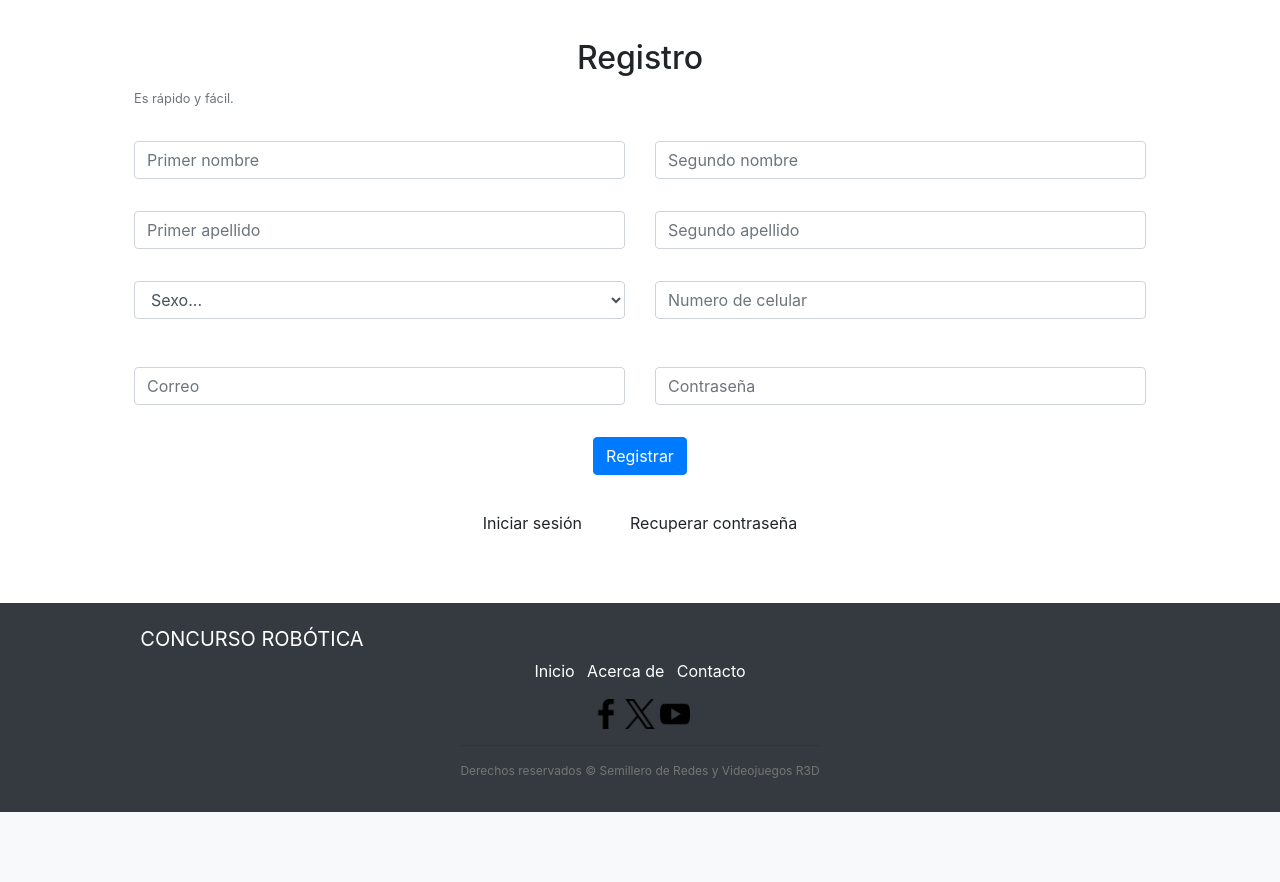
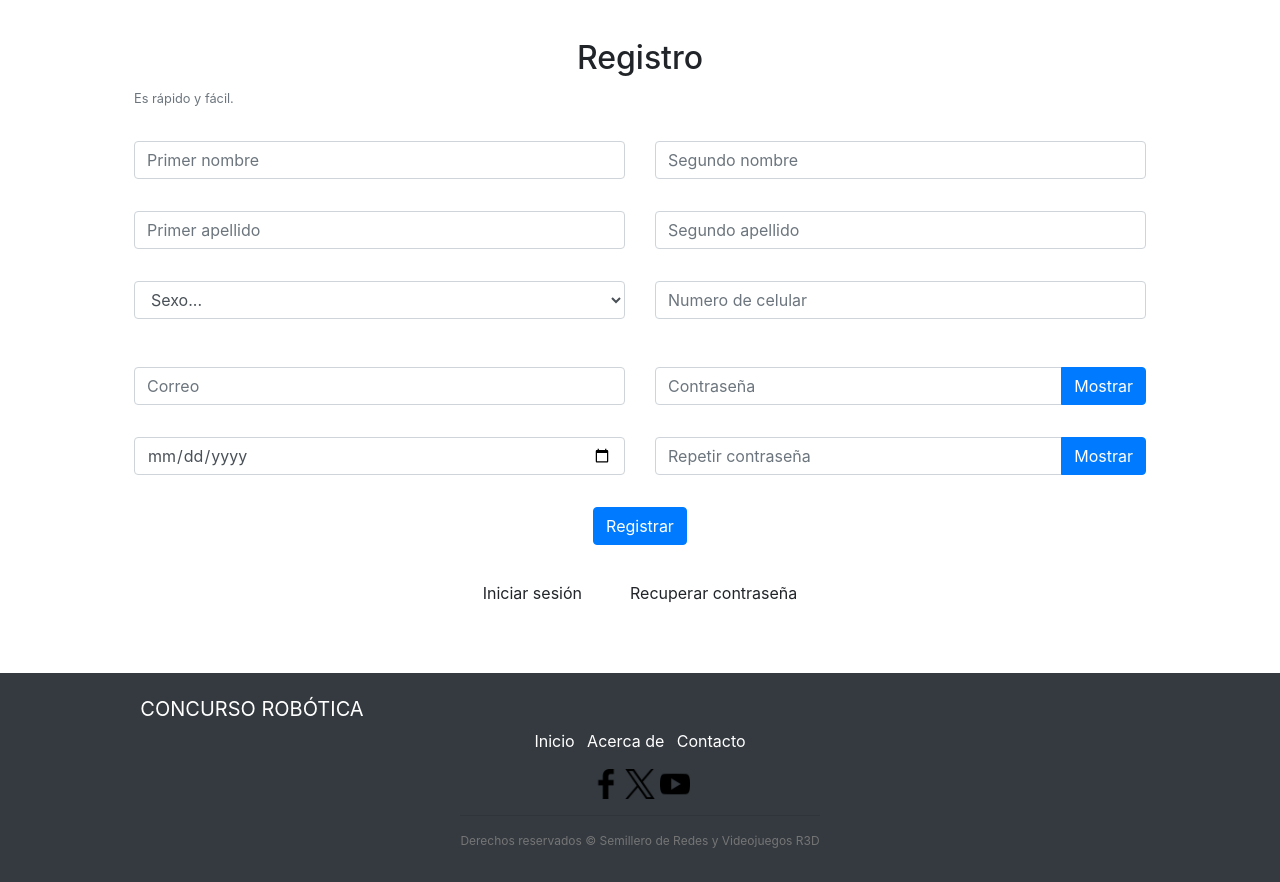
Before and after one commit to JanerBolivar/Concurso-Robotica, a Django app: page /login/registro/ in a window 1280 px wide. Shown: the part 81-963 px from the top of the page. Before the commit the page ends 893 px from the top, so only its background shows below. Run offline with Django 4.2, Linux system fonts and the light colour scheme; some libraries are stand-ins or nearby versions.

Commit message:
Registro listo
El registro esta completo a no ser que surjan errores

```diff
--- a/login/templates/registro.html
+++ b/login/templates/registro.html
@@ -1,4 +1,6 @@
 {% extends 'layout.html' %}
+
+{% load static %}
 
 {% block content %}
 <form method="post" action="{% url 'login:registro' %}">
@@ -15,23 +17,35 @@
 
     <div class="row p-3">
       <div class="col">
-        <input type="text" class="form-control" placeholder="Primer nombre" name="nombre1" value="{{ nombre1|default:'' }}">
+        <input type="text" class="form-control {% if campos_vacios_error.nombre1 %}is-invalid{% endif %}"
+          placeholder="Primer nombre" name="nombre1" data-toggle="tooltip" data-placement="top"
+          title="{% if campos_vacios_error.nombre1 %}Este campo es obligatorio{% endif %}"
+          value="{{ nombre1|default:'' }}">
       </div>
       <div class="col">
-        <input type="text" class="form-control" placeholder="Segundo nombre" name="nombre2" value="{{ nombre2|default:'' }}">
+        <input type="text" class="form-control" placeholder="Segundo nombre" name="nombre2"
+          value="{{ nombre2|default:'' }}">
       </div>
     </div>
     <div class="row p-3">
       <div class="col">
-        <input type="text" class="form-control" placeholder="Primer apellido" name="apellido1" value="{{ apellido1|default:'' }}">
+        <input type="text" class="form-control {% if campos_vacios_error.apellido1 %}is-invalid{% endif %}"
+          placeholder="Primer apellido" name="apellido1" data-toggle="tooltip" data-placement="top"
+          title="{% if campos_vacios_error.apellido1 %}Este campo es obligatorio{% endif %}"
+          value="{{ apellido1|default:'' }}">
       </div>
       <div class="col">
-        <input type="text" class="form-control" placeholder="Segundo apellido" name="apellido2" value="{{ apellido2|default:'' }}">
+        <input type="text" class="form-control {% if campos_vacios_error.apellido2 %}is-invalid{% endif %}"
+          placeholder="Segundo apellido" name="apellido2" data-toggle="tooltip" data-placement="top"
+          title="{% if campos_vacios_error.apellido2 %}Este campo es obligatorio{% endif %}"
+          value="{{ apellido2|default:'' }}">
       </div>
     </div>
     <div class="row p-3">
       <div class="form-group col-md-6">
-        <select id="inputState" class="form-control" name="sexo">
+        <select id="inputState" class="form-control {% if campos_vacios_error.sexo %}is-invalid{% endif %}" name="sexo"
+          data-toggle="tooltip" data-placement="top"
+          title="{% if campos_vacios_error.sexo %}Este campo es obligatorio{% endif %}">
           <option selected>Sexo...</option>
           <option>Femenino</option>
           <option>Maculino</option>
@@ -39,16 +53,50 @@
         </select>
       </div>
       <div class="col">
-        <input type="text" class="form-control" placeholder="Numero de celular" name="telefono" value="{{ telefono|default:'' }}">
+        <input type="text" class="form-control {% if campos_vacios_error.telefono %}is-invalid{% endif %}"
+          placeholder="Numero de celular" name="telefono" data-toggle="tooltip" data-placement="top"
+          title="{% if campos_vacios_error.telefono %}Este campo es obligatorio{% endif %}"
+          value="{{ telefono|default:'' }}">
       </div>
     </div>
     <div class="row p-3">
       <div class="col">
-        <input type="text" class="form-control {% if correo_error %}is-invalid{% endif %}" placeholder="Correo" name="correo" data-toggle="tooltip" data-placement="top" title="{% if correo_error %}Este correo ya existe{% endif %}" value="{{ correo|default:'' }}">
+        <input type="text"
+          class="form-control {% if campos_vacios_error.correo %}is-invalid{% endif %} {% if correo_error %}is-invalid{% endif %}"
+          placeholder="Correo" name="correo" data-toggle="tooltip" data-placement="top"
+          title="{% if campos_vacios_error.correo %}Este campo es obligatorio{% endif %} {% if correo_error %}Este correo ya existe{% endif %}"
+          value="{{ correo|default:'' }}">
       </div>
       <div class="col">
-        <input type="text" class="form-control" placeholder="Contraseña" name="contrasena">
+        <div class="input-group">
+          <input type="password" class="form-control {% if campos_vacios_error.contrasena %}is-invalid{% endif %} {% if contrasena_no_coincide %}is-invalid{% endif %}"
+            placeholder="Contraseña" name="contrasena" id="contrasenaInput" data-toggle="tooltip" data-placement="top"
+            title="{% if campos_vacios_error.contrasena %}Este campo es obligatorio{% endif %} {% if contrasena_no_coincide %}La contraseña no coincide{% endif %}">
+          <div class="input-group-append">
+            <button class="btn btn-primary" type="button" id="toggleContrasenaBtn"
+              onclick="toggleContrasena()">Mostrar</button>
+          </div>
+        </div>
       </div>
+      <script src="{% static 'js/mostrar_contrasena.js' %}"></script>
+    </div>
+    <div class="row p-3">
+      <div class="col">
+        <input type="date" class="form-control" name="fecha_nacimiento" id="fecha_nacimiento" data-toggle="tooltip"
+          data-placement="top" title="Fecha de Nacimiento" value="{{ fecha_nacimiento|default:'' }}">
+      </div>
+      <div class="col">
+        <div class="input-group">
+          <input type="password" class="form-control {% if campos_vacios_error.contrasena_repetida %}is-invalid{% endif %} {% if contrasena_no_coincide %}is-invalid{% endif %}"
+            placeholder="Repetir contraseña" name="contrasena_repetida" id="contrasenaInput" data-toggle="tooltip"
+            data-placement="top" title="{% if campos_vacios_error.contrasena_repetida %}Este campo es obligatorio{% endif %} {% if contrasena_no_coincide %}La contraseña no coincide{% endif %}">
+          <div class="input-group-append">
+            <button class="btn btn-primary" type="button" id="toggleContrasenaBtn"
+              onclick="toggleContrasena()">Mostrar</button>
+          </div>
+        </div>
+      </div>
+      <script src="{% static 'js/mostrar_contrasena.js' %}"></script>
     </div>
     <div class="row p-3">
       <div class="col">
--- a/login/views.py
+++ b/login/views.py
@@ -1,5 +1,6 @@
 from django.shortcuts import render, redirect
 from django.views.generic import View
+from django.http import HttpResponse
 from django.contrib.auth.decorators import login_required
 from django.contrib.auth import logout
 from .models import Usuario
@@ -26,16 +27,71 @@ class RegistroView(View):
         return render(request, 'registro.html', context)
 
     def post(self, request, *args, **kwargs):
-        # Obtener los datos del formulario
-        nombre1 = request.POST['nombre1']
-        nombre2 = request.POST['nombre2']
-        apellido1 = request.POST['apellido1']
-        apellido2 = request.POST['apellido2']
-        #fecha_nacimiento = request.POST['fecha_nacimiento']
-        telefono = request.POST['telefono']
-        sexo = request.POST['sexo']
-        correo = request.POST['correo']
-        contrasena = request.POST['contrasena']
+         # Obtener los datos del formulario
+        nombre1 = request.POST.get('nombre1', '')
+        nombre2 = request.POST.get('nombre2', '')
+        apellido1 = request.POST.get('apellido1', '')
+        apellido2 = request.POST.get('apellido2', '')
+        telefono = request.POST.get('telefono', '')
+        fecha_nacimiento = request.POST.get('fecha_nacimiento', '')
+        sexo = request.POST.get('sexo', '')
+        correo = request.POST.get('correo', '')
+        contrasena = request.POST.get('contrasena', '')
+        contrasena_repetida = request.POST.get('contrasena_repetida', '')
+
+        # Validar campos vacíos y guardar mensajes de error
+        campos_vacios_error = {}
+        if not nombre1:
+            campos_vacios_error['nombre1'] = 'Este campo es obligatorio.'
+        if not apellido1:
+            campos_vacios_error['apellido1'] = 'Este campo es obligatorio.'
+        if not apellido2:
+            campos_vacios_error['apellido2'] = 'Este campo es obligatorio.'
+        if not telefono:
+            campos_vacios_error['telefono'] = 'Este campo es obligatorio.'
+        if sexo == 'Sexo...':
+            campos_vacios_error['sexo'] = 'Este campo es obligatorio.'
+        if not correo:
+            campos_vacios_error['correo'] = 'Este campo es obligatorio.'
+        if not contrasena:
+            campos_vacios_error['contrasena'] = 'Este campo es obligatorio.'
+        if not contrasena_repetida:
+            campos_vacios_error['contrasena_repetida'] = 'Este campo es obligatorio.'
+
+        if campos_vacios_error:
+            context = {
+                'correo_error': False,
+                'campos_vacios_error': campos_vacios_error,
+                'nombre1': nombre1,
+                'nombre2': nombre2,
+                'apellido1': apellido1,
+                'apellido2': apellido2,
+                'telefono': telefono,
+                'sexo': sexo,
+                'correo': correo,
+                'contrasena': contrasena,
+                'contrasena_repetida': contrasena_repetida,
+            }
+            return render(request, 'registro.html', context)
+
+
+        if contrasena != contrasena_repetida:
+            context = {
+                'correo_error': False,
+                'campos_vacios_error': campos_vacios_error,
+                'contrasena_no_coincide': True,
+                'nombre1': nombre1,
+                'nombre2': nombre2,
+                'apellido1': apellido1,
+                'apellido2': apellido2,
+                'telefono': telefono,
+                'sexo': sexo,
+                'correo': correo,
+                'contrasena': contrasena,
+                'contrasena_repetida': contrasena_repetida,
+            }
+            return render(request, 'registro.html', context)
+
 
         # Validar si la cuenta ya existe
         if existe_cuenta(correo):
@@ -59,7 +115,7 @@ class RegistroView(View):
             Nombre2=nombre2,
             Apellido1=apellido1,
             Apellido2=apellido2,
-            #fecha_nacimiento=fecha_nacimiento,
+            fecha_nacimiento=fecha_nacimiento,
             telefono=telefono,
             sexo=sexo,
             correo=correo,
--- /dev/null
+++ b/static/js/mostrar_contrasena.js
@@ -0,0 +1,12 @@
+function toggleContrasena() {
+    var contrasenaInput = document.getElementById("contrasenaInput");
+    var toggleContrasenaBtn = document.getElementById("toggleContrasenaBtn");
+
+    if (contrasenaInput.type === "password") {
+        contrasenaInput.type = "text";
+        toggleContrasenaBtn.textContent = "Ocultar";
+    } else {
+        contrasenaInput.type = "password";
+        toggleContrasenaBtn.textContent = "Mostrar";
+    }
+}
```
Also changed, not shown: login/templates/registration/login.html (+10 -17 lines).
